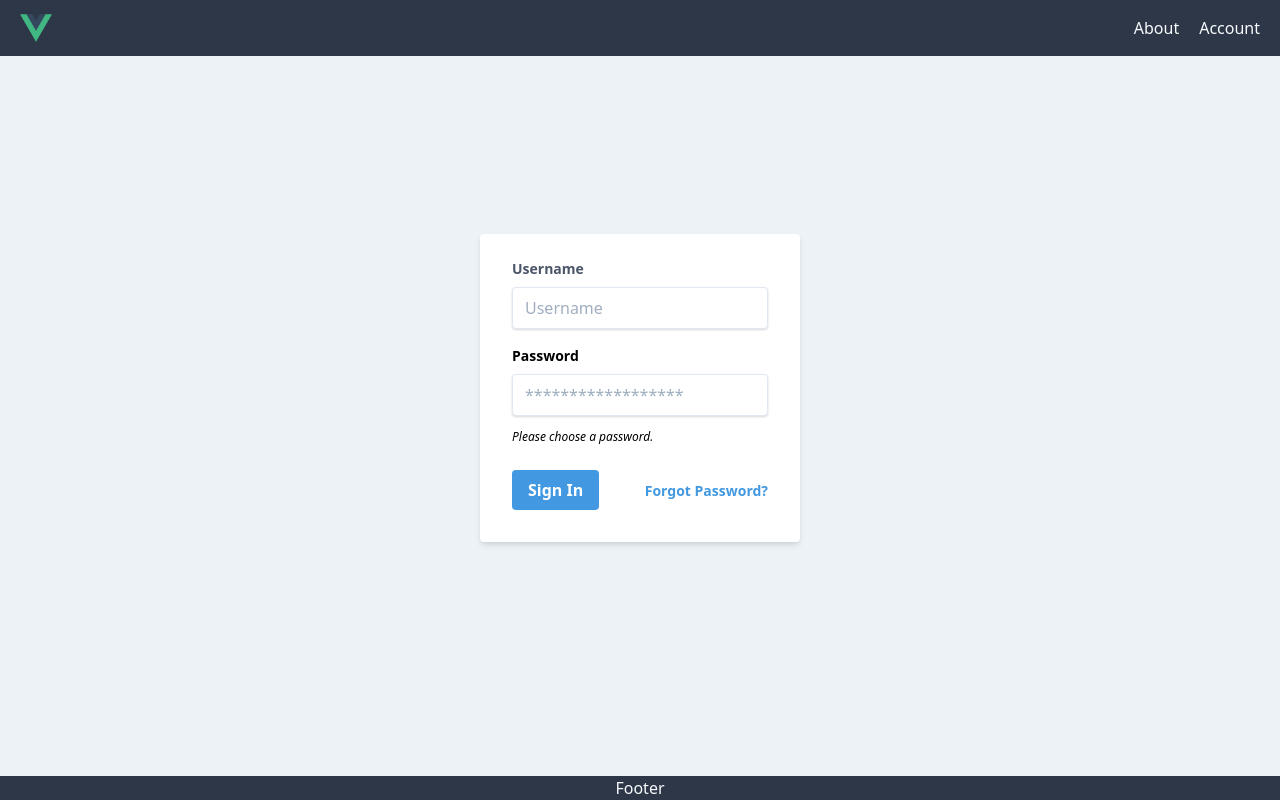
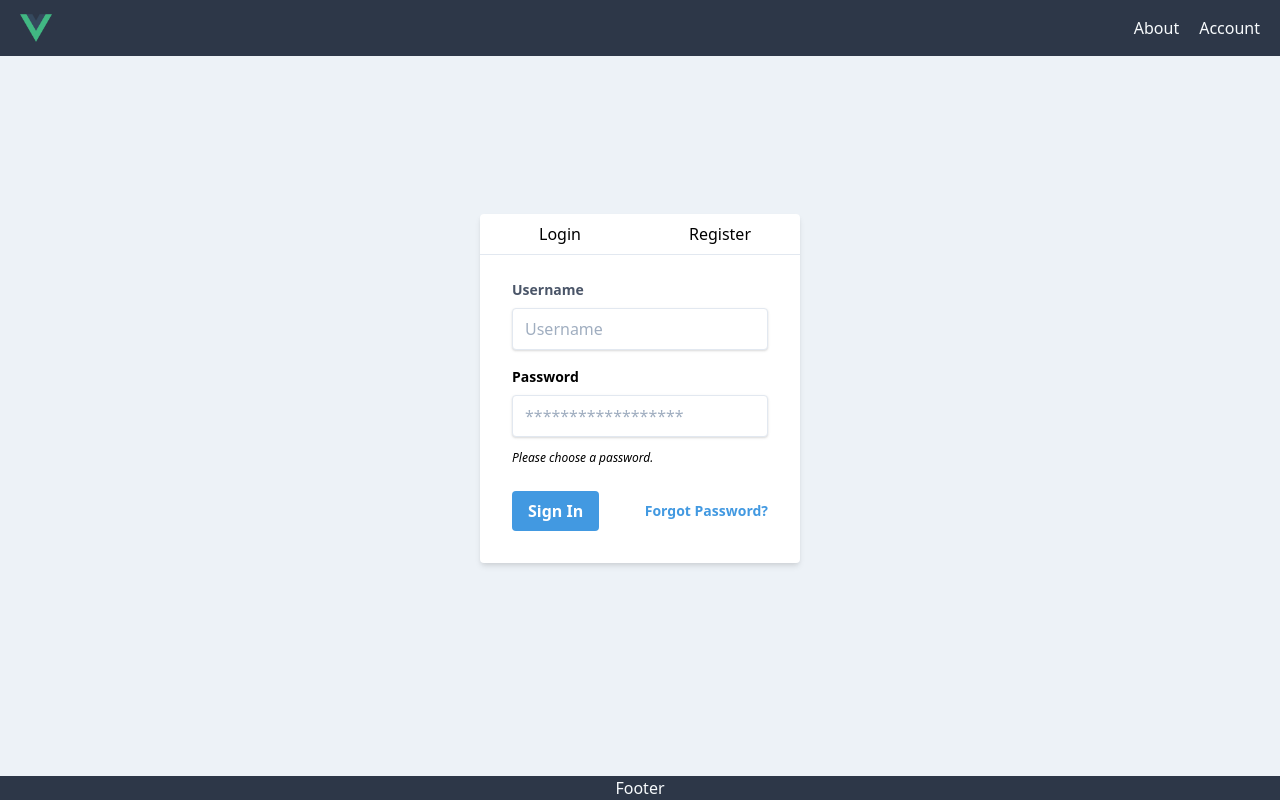
Before and after one commit to mabarbeau/spotit, a Vue app: page /account/login in a window 1280 px wide. Built offline with nearby package versions, Linux system fonts and the light colour scheme; no server answers.

Commit message:
Style login form

```diff
--- a/src/views/Account.vue
+++ b/src/views/Account.vue
@@ -1,7 +1,17 @@
 <template>
   <div class="bg-gray-200 absolute h-full w-full flex justify-center">
     <div class="w-full max-w-xs self-center pb-10">
-      <router-view />
+      <div class="bg-white shadow-md rounded">
+        <div class="border-b flex text-center">
+          <router-link class="py-2 px-3 w-1/2" :to="{name: 'login'}">
+            Login
+          </router-link>
+          <router-link class="py-2 px-3 w-1/2" :to="{name: 'register'}">
+            Register
+          </router-link>
+        </div>
+        <router-view />
+      </div>
     </div>
   </div>
 </template>
--- a/src/views/auth/Login.vue
+++ b/src/views/auth/Login.vue
@@ -1,6 +1,6 @@
 <template>
 
-  <form class="bg-white shadow-md rounded px-8 pt-6 pb-8 mb-4">
+  <form class="px-8 pt-6 pb-8 mb-4">
     <div class="mb-4">
       <label
         class="block text-gray-700 text-sm font-bold mb-2"
```
